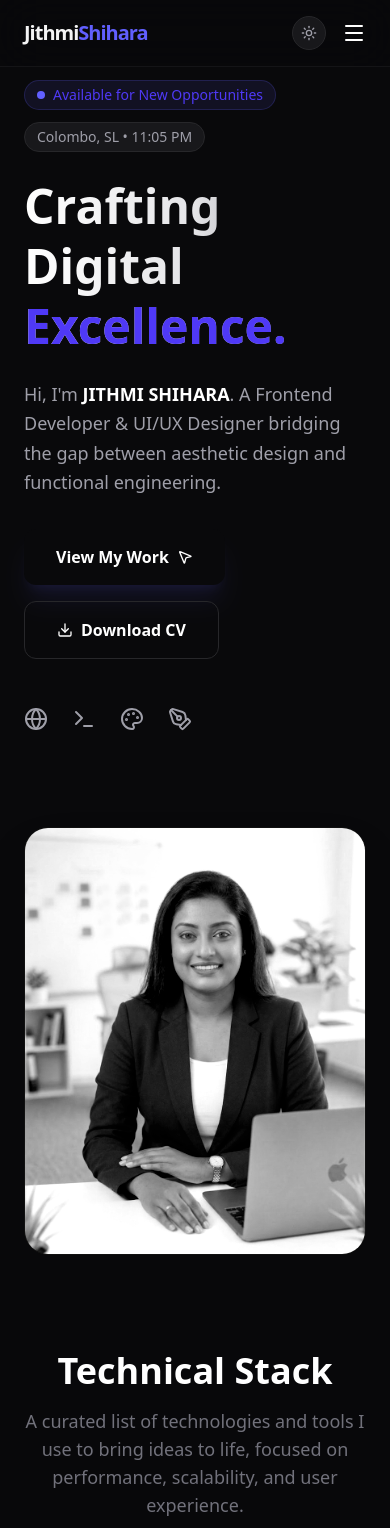
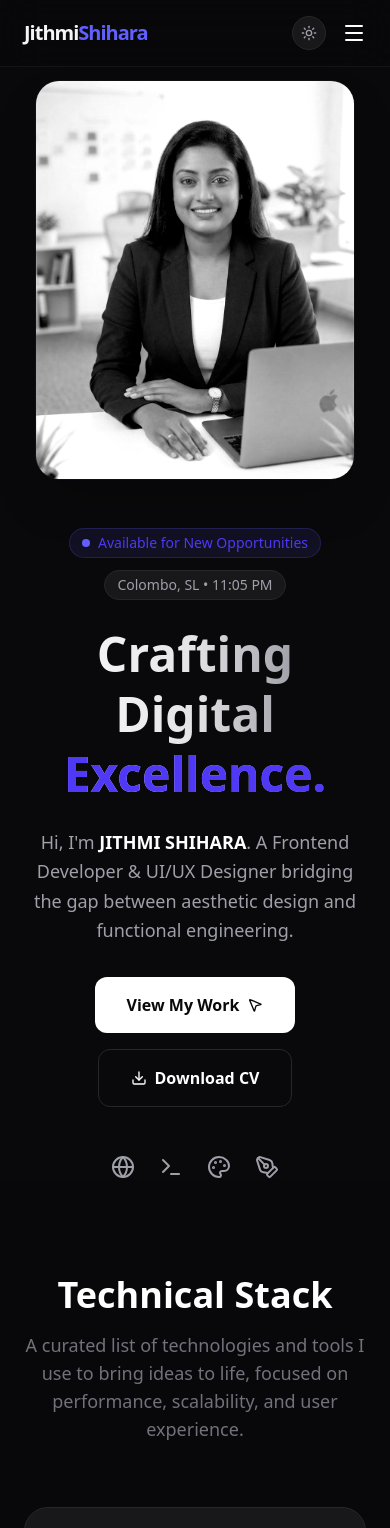
Before and after one commit to JithmiShihara99/MyWeb, a React (Vite) app: page / in a window 390 px wide. Shown: the top 1528 px of the page. Built offline with nearby package versions, Linux system fonts and the light colour scheme.

Commit message:
samll fixes

```diff
--- a/src/components/Hero.tsx
+++ b/src/components/Hero.tsx
@@ -15,12 +15,38 @@ const Hero: React.FC<HeroProps> = ({ isDarkMode, currentTime }) => {
       <div className="absolute bottom-1/4 left-0 w-72 h-72 bg-rose-600/10 rounded-full blur-3xl -z-10 animate-pulse delay-1000" />
 
       <div className="container mx-auto grid lg:grid-cols-2 gap-12 items-center">
+        {/* Profile Photo - First on mobile, last on desktop */}
+        <motion.div
+          initial={{ opacity: 0, scale: 0.8 }}
+          animate={{ opacity: 1, scale: 1 }}
+          transition={{ duration: 1 }}
+          className="relative w-full max-w-[320px] lg:max-w-none mx-auto lg:mx-0 order-first lg:order-last"
+        >
+          <div className={`relative z-10 w-full aspect-[4/5] rounded-3xl overflow-hidden transition-all duration-700 border shadow-2xl ${
+            isDarkMode
+              ? 'grayscale contrast-125 hover:grayscale-0 border-zinc-800 bg-zinc-900'
+              : 'border-zinc-200 bg-zinc-100'
+          }`}>
+            <img
+              src="/images/jithmi.jpg"
+              alt={personalInfo.name}
+              className="w-full h-full object-cover shadow-inner"
+              onError={(e) => {
+                (e.target as HTMLImageElement).src = "https://images.unsplash.com/photo-1573496359142-b8d87734a5a2?q=80&w=1000&auto=format&fit=crop";
+              }}
+            />
+          </div>
+          <div className="absolute -inset-4 bg-gradient-to-tr from-indigo-500/20 to-transparent rounded-[2rem] -z-10" />
+        </motion.div>
+
+        {/* Hero Text */}
         <motion.div
           initial={{ opacity: 0, x: -50 }}
           animate={{ opacity: 1, x: 0 }}
           transition={{ duration: 0.8 }}
+          className="text-center lg:text-left"
         >
-          <div className="flex flex-wrap items-center gap-3 mb-6">
+          <div className="flex flex-wrap items-center justify-center lg:justify-start gap-3 mb-6">
             <motion.div
               initial={{ opacity: 0, y: 20 }}
               animate={{ opacity: 1, y: 0 }}
@@ -53,15 +79,19 @@ const Hero: React.FC<HeroProps> = ({ isDarkMode, currentTime }) => {
             <span className="text-indigo-600 dark:text-indigo-500 font-black">Excellence.</span>
           </h1>
 
-          <p className={`text-lg lg:text-xl leading-relaxed mb-8 max-w-xl font-medium transition-colors ${isDarkMode ? 'text-zinc-400' : 'text-zinc-600'}`}>
+          <p className={`text-lg lg:text-xl leading-relaxed mb-8 max-w-xl font-medium transition-colors mx-auto lg:mx-0 ${isDarkMode ? 'text-zinc-400' : 'text-zinc-600'}`}>
             Hi, I'm <span className={`font-bold transition-colors ${isDarkMode ? 'text-white' : 'text-zinc-900'}`}>{personalInfo.name}</span>.
             A {personalInfo.role} bridging the gap between aesthetic design and functional engineering.
           </p>
 
-          <div className="flex flex-wrap gap-4">
+          <div className="flex flex-wrap gap-4 justify-center lg:justify-start">
             <a
               href="#projects"
-              className="px-8 py-4 bg-zinc-950 dark:bg-white text-white dark:text-zinc-950 rounded-xl font-bold hover:bg-zinc-800 dark:hover:bg-zinc-200 transition-all shadow-xl shadow-indigo-500/10 flex items-center gap-2 group"
+              className={`px-8 py-4 rounded-xl font-bold transition-all flex items-center gap-2 group ${
+                isDarkMode
+                  ? 'bg-white text-zinc-950 hover:bg-zinc-200'
+                  : 'bg-zinc-950 text-white hover:bg-zinc-800 shadow-xl shadow-indigo-500/10'
+              }`}
             >
               View My Work
               <MousePointer2 className="w-4 h-4 group-hover:translate-x-1 transition-transform" />
@@ -78,7 +108,7 @@ const Hero: React.FC<HeroProps> = ({ isDarkMode, currentTime }) => {
             </a>
           </div>
 
-          <div className="mt-12 flex gap-6">
+          <div className="mt-12 flex gap-6 justify-center lg:justify-start">
             {personalInfo.socials.map((social) => (
               <a
                 key={social.name}
@@ -93,29 +123,6 @@ const Hero: React.FC<HeroProps> = ({ isDarkMode, currentTime }) => {
             ))}
           </div>
         </motion.div>
-
-        <motion.div
-          initial={{ opacity: 0, scale: 0.8 }}
-          animate={{ opacity: 1, scale: 1 }}
-          transition={{ duration: 1 }}
-          className="relative mt-12 lg:mt-0 w-full max-w-[400px] lg:max-w-none mx-auto lg:mx-0"
-        >
-          <div className={`relative z-10 w-full aspect-[4/5] rounded-3xl overflow-hidden transition-all duration-700 border shadow-2xl ${
-            isDarkMode
-              ? 'grayscale contrast-125 hover:grayscale-0 border-zinc-800 bg-zinc-900'
-              : 'border-zinc-200 bg-zinc-100'
-          }`}>
-            <img
-              src="/images/jithmi.jpg"
-              alt={personalInfo.name}
-              className="w-full h-full object-cover shadow-inner"
-              onError={(e) => {
-                (e.target as HTMLImageElement).src = "https://images.unsplash.com/photo-1573496359142-b8d87734a5a2?q=80&w=1000&auto=format&fit=crop";
-              }}
-            />
-          </div>
-          <div className="absolute -inset-4 bg-gradient-to-tr from-indigo-500/20 to-transparent rounded-[2rem] -z-10" />
-        </motion.div>
       </div>
     </section>
   );
```
